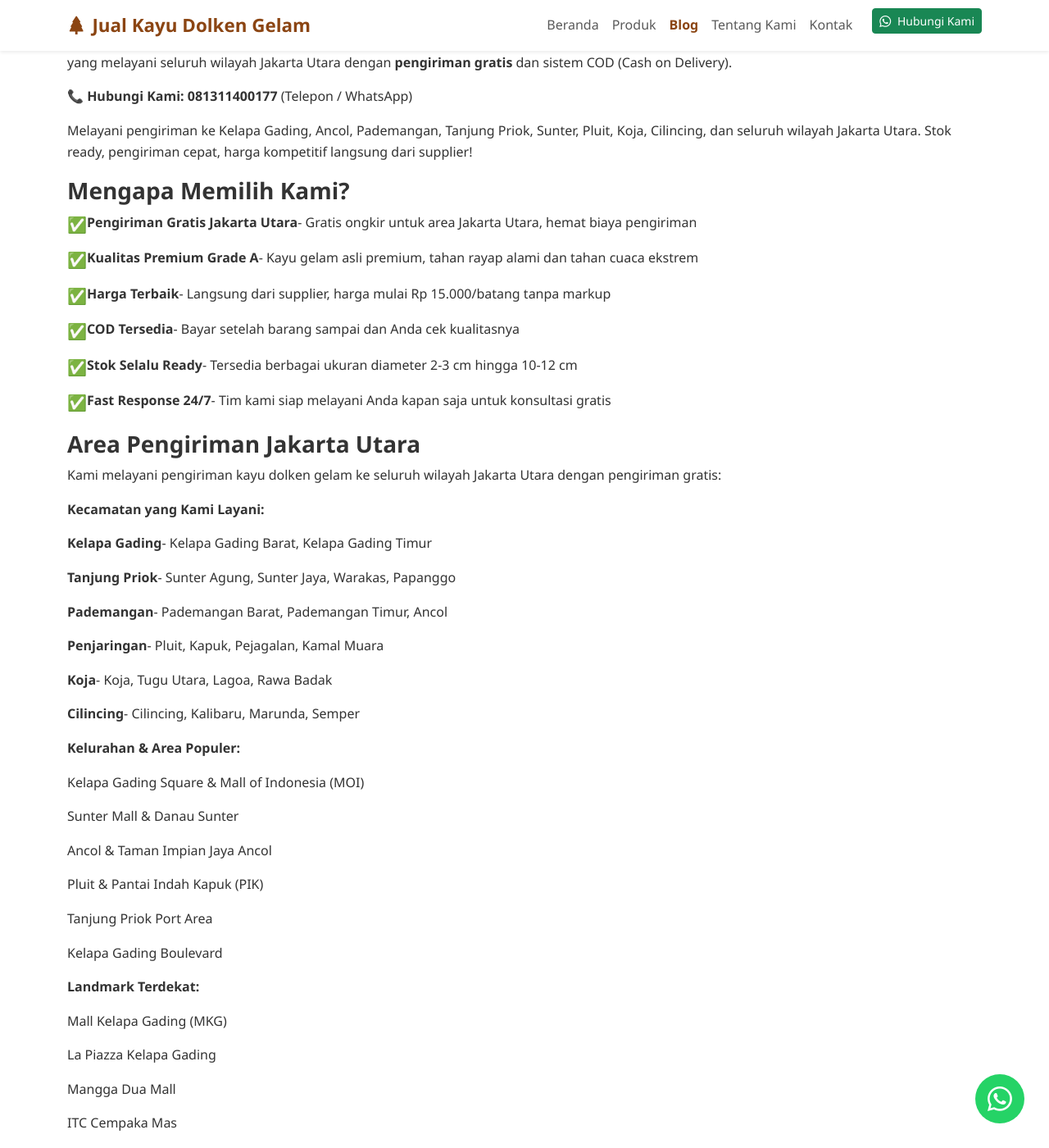
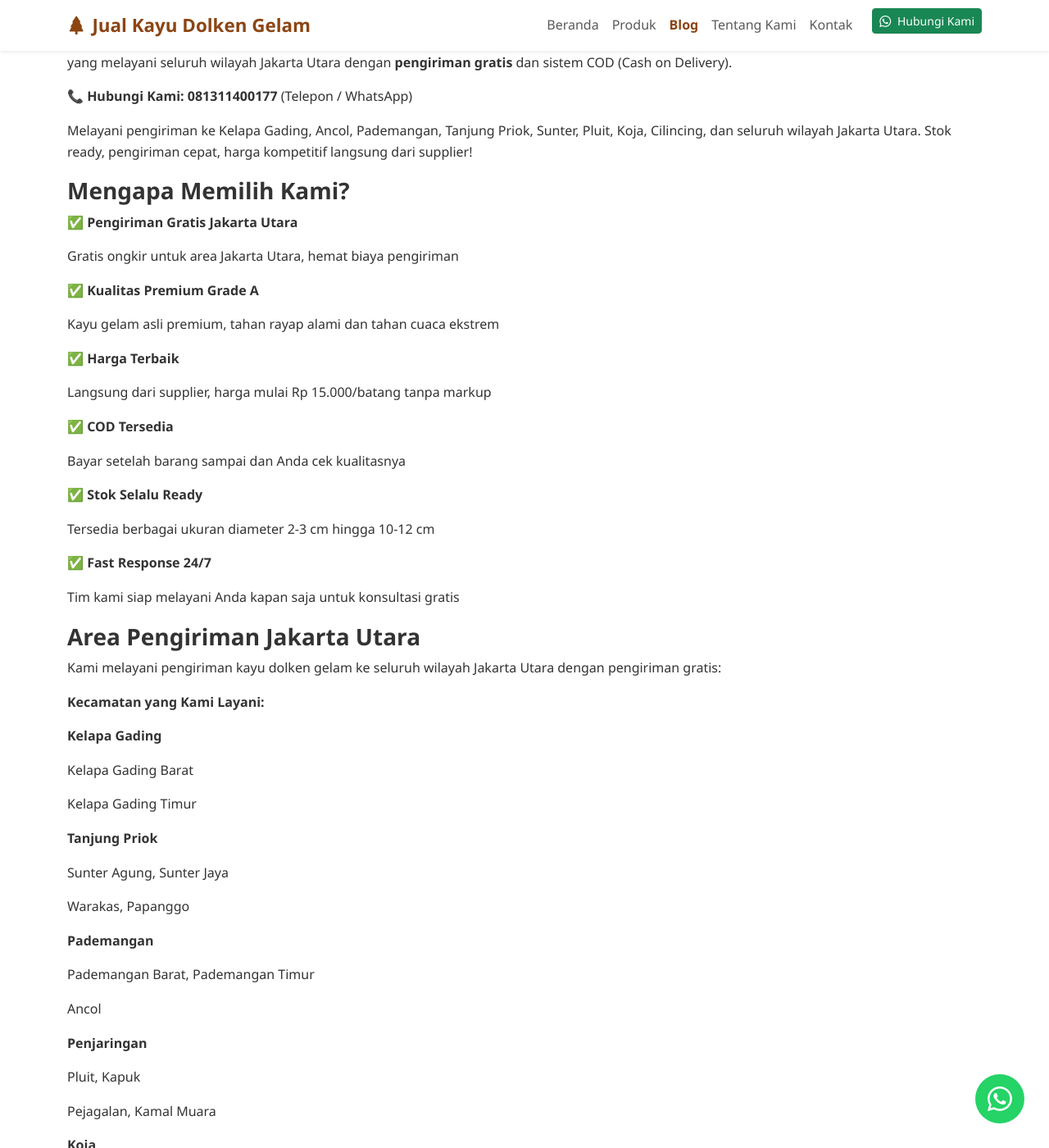
Before and after one commit to jualkayudolkengelam/jualkayudolkengelam.github.io, a Jekyll site: the page built from _posts/2025-11-15-jual-kayu-dolken-jakarta-utara.md, in a window 1280 px wide and 1400 px high, scrolled down 905 px. Shown: the whole window at 82% size. Built offline with Jekyll 4.4.1, drawn with Linux system fonts in a browser that asks for light colours; some of the changed text lies outside the part shown.

Commit message:
Update 2025-11-15-jual-kayu-dolken-jakarta-utara.md

```diff
--- a/_posts/2025-11-15-jual-kayu-dolken-jakarta-utara.md
+++ b/_posts/2025-11-15-jual-kayu-dolken-jakarta-utara.md
@@ -25,32 +25,65 @@ Melayani pengiriman ke Kelapa Gading, Ancol, Pademangan, Tanjung Priok, Sunter,
 
 ### Mengapa Memilih Kami?
 
-<ul style="list-style: none; padding-left: 0;">
-  <li style="margin-bottom: 0.8rem;"><span style="color: #28a745; font-size: 1.2em;">✅</span> <strong>Pengiriman Gratis Jakarta Utara</strong> - Gratis ongkir untuk area Jakarta Utara, hemat biaya pengiriman</li>
-  <li style="margin-bottom: 0.8rem;"><span style="color: #28a745; font-size: 1.2em;">✅</span> <strong>Kualitas Premium Grade A</strong> - Kayu gelam asli premium, tahan rayap alami dan tahan cuaca ekstrem</li>
-  <li style="margin-bottom: 0.8rem;"><span style="color: #28a745; font-size: 1.2em;">✅</span> <strong>Harga Terbaik</strong> - Langsung dari supplier, harga mulai Rp 15.000/batang tanpa markup</li>
-  <li style="margin-bottom: 0.8rem;"><span style="color: #28a745; font-size: 1.2em;">✅</span> <strong>COD Tersedia</strong> - Bayar setelah barang sampai dan Anda cek kualitasnya</li>
-  <li style="margin-bottom: 0.8rem;"><span style="color: #28a745; font-size: 1.2em;">✅</span> <strong>Stok Selalu Ready</strong> - Tersedia berbagai ukuran diameter 2-3 cm hingga 10-12 cm</li>
-  <li style="margin-bottom: 0.8rem;"><span style="color: #28a745; font-size: 1.2em;">✅</span> <strong>Fast Response 24/7</strong> - Tim kami siap melayani Anda kapan saja untuk konsultasi gratis</li>
-</ul>
+✅ **Pengiriman Gratis Jakarta Utara**
+
+Gratis ongkir untuk area Jakarta Utara, hemat biaya pengiriman
+
+✅ **Kualitas Premium Grade A**
+
+Kayu gelam asli premium, tahan rayap alami dan tahan cuaca ekstrem
+
+✅ **Harga Terbaik**
+
+Langsung dari supplier, harga mulai Rp 15.000/batang tanpa markup
+
+✅ **COD Tersedia**
+
+Bayar setelah barang sampai dan Anda cek kualitasnya
+
+✅ **Stok Selalu Ready**
+
+Tersedia berbagai ukuran diameter 2-3 cm hingga 10-12 cm
+
+✅ **Fast Response 24/7**
+
+Tim kami siap melayani Anda kapan saja untuk konsultasi gratis
 
 ### Area Pengiriman Jakarta Utara
 
 Kami melayani pengiriman kayu dolken gelam ke seluruh wilayah Jakarta Utara dengan pengiriman gratis:
 
 **Kecamatan yang Kami Layani:**
-- **Kelapa Gading** - Kelapa Gading Barat, Kelapa Gading Timur
-- **Tanjung Priok** - Sunter Agung, Sunter Jaya, Warakas, Papanggo
-- **Pademangan** - Pademangan Barat, Pademangan Timur, Ancol
-- **Penjaringan** - Pluit, Kapuk, Pejagalan, Kamal Muara
-- **Koja** - Koja, Tugu Utara, Lagoa, Rawa Badak
-- **Cilincing** - Cilincing, Kalibaru, Marunda, Semper
+
+**Kelapa Gading**
+- Kelapa Gading Barat
+- Kelapa Gading Timur
+
+**Tanjung Priok**
+- Sunter Agung, Sunter Jaya
+- Warakas, Papanggo
+
+**Pademangan**
+- Pademangan Barat, Pademangan Timur
+- Ancol
+
+**Penjaringan**
+- Pluit, Kapuk
+- Pejagalan, Kamal Muara
+
+**Koja**
+- Koja, Tugu Utara
+- Lagoa, Rawa Badak
+
+**Cilincing**
+- Cilincing, Kalibaru
+- Marunda, Semper
 
 **Kelurahan & Area Populer:**
-- Kelapa Gading Square & Mall of Indonesia (MOI)
+- Kelapa Gading Square & MOI
 - Sunter Mall & Danau Sunter
-- Ancol & Taman Impian Jaya Ancol
-- Pluit & Pantai Indah Kapuk (PIK)
+- Ancol & Taman Impian Jaya
+- Pluit & Pantai Indah Kapuk
 - Tanjung Priok Port Area
 - Kelapa Gading Boulevard
 
@@ -65,17 +98,29 @@ Kami melayani pengiriman kayu dolken gelam ke seluruh wilayah Jakarta Utara deng
 
 Kayu dolken gelam adalah pilihan terbaik untuk berbagai kebutuhan konstruksi dan dekorasi:
 
-🌳 **Tahan Lama Puluhan Tahun** - Kayu gelam dapat bertahan 20-30 tahun tanpa treatment khusus, hemat biaya perawatan jangka panjang
+🌳 **Tahan Lama Puluhan Tahun**
 
-🌳 **Anti Rayap Alami** - Tidak memerlukan obat anti rayap karena tekstur kayu gelam yang padat dan keras secara alami menolak rayap
+Kayu gelam dapat bertahan 20-30 tahun tanpa treatment khusus, hemat biaya perawatan jangka panjang
 
-🌳 **Tahan Air & Cuaca Ekstrem** - Cocok untuk aplikasi outdoor maupun indoor, tahan hujan, panas, dan kelembaban tinggi
+🌳 **Anti Rayap Alami**
 
-🌳 **Kuat & Padat** - Kepadatan tinggi memberikan kekuatan maksimal, cocok untuk beban berat dan struktur penyangga
+Tidak memerlukan obat anti rayap karena tekstur kayu gelam yang padat dan keras secara alami menolak rayap
 
-🌳 **Ramah Lingkungan** - Material kayu natural dan sustainable, ramah lingkungan dan biodegradable
+🌳 **Tahan Air & Cuaca Ekstrem**
 
-🌳 **Estetika Natural** - Warna coklat natural yang indah, cocok untuk dekorasi modern maupun tradisional
+Cocok untuk aplikasi outdoor maupun indoor, tahan hujan, panas, dan kelembaban tinggi
+
+🌳 **Kuat & Padat**
+
+Kepadatan tinggi memberikan kekuatan maksimal, cocok untuk beban berat dan struktur penyangga
+
+🌳 **Ramah Lingkungan**
+
+Material kayu natural dan sustainable, ramah lingkungan dan biodegradable
+
+🌳 **Estetika Natural**
+
+Warna coklat natural yang indah, cocok untuk dekorasi modern maupun tradisional
 
 ### Aplikasi Kayu Dolken Gelam
 
```
